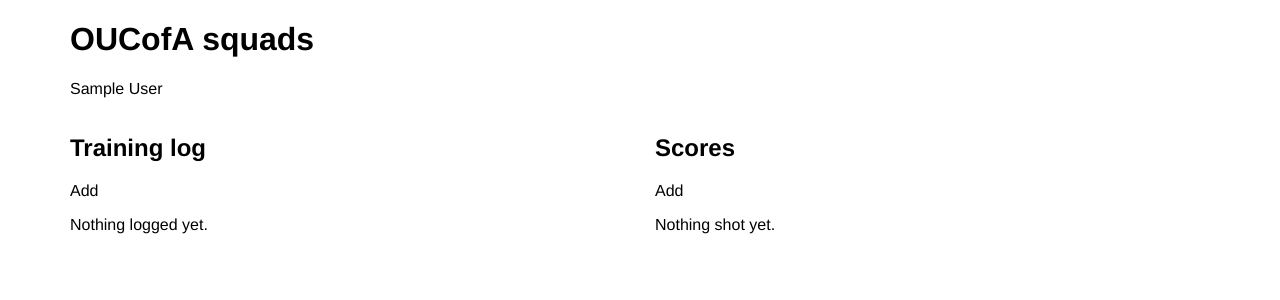
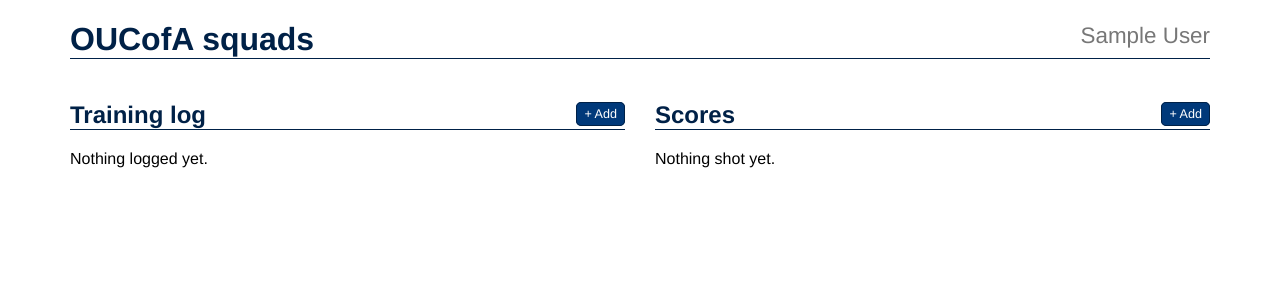
Before and after one commit to mjtamlyn/squads, a Django app: page / in a window 1280 px wide. Shown: the top 300 px of the page. Run offline with Django 3.2, Linux system fonts and the light colour scheme; the visitor is signed in with stand-in values (Sample User, id 1); data that the repository does not hold is empty; some libraries are stand-ins or nearby versions.

Commit message:
Basic design.
Fixes #9.

```diff
--- /dev/null
+++ b/sass/_colors.sass
@@ -0,0 +1,3 @@
+$oxford: #002147
+$grey: #ccc
+$grey-text: #777
--- /dev/null
+++ b/sass/_forms.sass
@@ -0,0 +1,18 @@
+.btn
+  border: 1px solid $oxford
+  background-color: lighten($oxford, 10%)
+  color: white
+  +border-radius(5px)
+  padding: 4px 7px
+  cursor: pointer
+  font-size: 75%
+  -webkit-tap-highlight-color: rgba(0,0,0,0)
+
+  &:hover,
+  &:active,
+  &.active
+    background-color: $oxford
+
+.btn-add
+  &:before
+    content: "+ "
--- /dev/null
+++ b/sass/_layout.sass
@@ -0,0 +1,84 @@
+$max-page-width: 1200px
+$margin-width: 15px
+
+*
+  box-sizing: border-box
+
+body
+  margin: 0
+
+header
+  margin-bottom: 15px
+
+.container
+  width: $max-page-width - 2 * $margin-width
+  margin: 0 auto
+  padding: 0 $margin-width
+
+.row-wrapper
+  margin: 0 -15px
+  padding: 0 15px
+
+.row
+  @include clearfix
+  margin-left: -$margin-width
+  margin-right: -$margin-width
+  margin-bottom: 10px
+
+.col1, .col2, .col3, .col4, .col5, .col6
+  float: left
+  padding: 0 $margin-width
+
+.col6
+  width: 100%
+
+.col5
+  width: 83.3333333333%
+
+.col4
+  width: 66.6666666666%
+
+.col3
+  width: 50%
+
+.col2
+  width: 33.3333333333%
+
+.col1
+  width: 16.6666666666%
+
+.offset1
+  margin-left: 16.6666666666%
+
+.offset2
+  margin-left: 33.3333333333%
+
+.offset3
+  margin-left: 50%
+
+.offset4
+  margin-left: 66.6666666666%
+
+.offset5
+  margin-left: 83.3333333333%
+
+@media (max-width: 1200px)
+  .container
+    width: 940px - 2 * $margin-width
+
+@media (max-width: 950px)
+  .container
+    width: 100%
+
+  .col3, .col4, .col5
+    width: 100%
+
+@media (max-width: 500px)
+  .col1, .col2
+    width: 100%
+
+.right
+  float: right
+
+.left
+  float: left
--- /dev/null
+++ b/sass/_typography.sass
@@ -0,0 +1,13 @@
+body
+  font-family: "Helvetica Neue", Arial, sans-serif
+
+h1, h2, h3, h4, h5, h6
+  color: $oxford
+  border-bottom: 1px solid $oxford
+  +clearfix
+
+  small
+    color: $grey-text
+    font-weight: normal
+    font-size: 70%
+    margin-top: 2px
--- a/sass/base.sass
+++ b/sass/base.sass
@@ -1,79 +1,6 @@
 @import 'compass'
 
-body
-  font-family: "Helvetica Neue", Arial, sans-serif
-
-$max-page-width: 1200px
-$margin-width: 15px
-
-*
-  box-sizing: border-box
-
-body
-  margin: 0
-
-header
-  margin-bottom: 15px
-
-.container
-  width: $max-page-width - 2 * $margin-width
-  margin: 0 auto
-  padding: 0 $margin-width
-
-.row-wrapper
-  margin: 0 -15px
-  padding: 0 15px
-
-.row
-  @include clearfix
-  margin-left: -$margin-width
-  margin-right: -$margin-width
-  margin-bottom: 10px
-
-.col1, .col2, .col3, .col4, .col5, .col6
-  float: left
-  padding: 0 $margin-width
-
-.col6
-  width: 100%
-
-.col5
-  width: 83.3333333333%
-
-.col4
-  width: 66.6666666666%
-
-.col3
-  width: 50%
-
-.col2
-  width: 33.3333333333%
-
-.col1
-  width: 16.6666666666%
-
-.offset1
-  margin-left: 16.6666666666%
-
-.offset2
-  margin-left: 33.3333333333%
-
-.offset3
-  margin-left: 50%
-
-.offset4
-  margin-left: 66.6666666666%
-
-.offset5
-  margin-left: 83.3333333333%
-
-@media (max-width: 1200px)
-  .container
-    width: 940px - 2 * $margin-width
-
-@media (max-width: 950px)
-  .container
-    width: 100%
-
-  .col1, .col2, .col3, .col4, .col5
-    width: 100%
+@import 'colors'
+@import 'layout'
+@import 'typography'
+@import 'forms'
--- a/squads/settings.py
+++ b/squads/settings.py
@@ -63,6 +63,7 @@ STATICFILES_DIRS = (os.path.join(BASE_DIR, 'static'),)
 # Apps
 AUTHENTICATION_BACKENDS = (
     'social_auth.backends.facebook.FacebookBackend',
+    'django.contrib.auth.backends.ModelBackend',
 )
 FACEBOOK_APP_ID = '302914746566919'
 FACEBOOK_API_SECRET = '9ace9d9750b6f4ef0cf97d7345af6ec8'
--- a/squads/templates/base.html
+++ b/squads/templates/base.html
@@ -9,8 +9,10 @@
     <body>
         <header>
             <div class="container">
-                <h1>OUCofA squads</h1>
-                <p>{{ request.user.get_full_name }}</p>
+                <h1>
+                    OUCofA squads
+                    <small class="right">{{ request.user.get_full_name }}</small>
+                </h1>
             </div>
         </header>
         <div class="container">
--- a/squads/templates/home.html
+++ b/squads/templates/home.html
@@ -4,8 +4,10 @@
 {% block content %}
 <div class="row">
     <div class="col3">
-        <h2>Training log</h2>
-        <a>Add</a>
+        <h2>
+            Training log
+            <small class="right"><a class="btn btn-add">Add</a></small>
+        </h2>
         {% for session in sessions %}
         {{ session }}
         {% empty %}
@@ -13,8 +15,10 @@
         {% endfor %}
     </div>
     <div class="col3">
-        <h2>Scores</h2>
-        <a>Add</a>
+        <h2>
+            Scores
+            <small class="right"><a class="btn btn-add">Add</a></small>
+        </h2>
         {% for score in scores %}
         {{ score }}
         {% empty %}
--- a/static/css/base.css
+++ b/static/css/base.css
@@ -1,7 +1,3 @@
-body {
-  font-family: "Helvetica Neue", Arial, sans-serif;
-}
-
 * {
   box-sizing: border-box;
 }
@@ -92,7 +88,58 @@ header {
     width: 100%;
   }
 
-  .col1, .col2, .col3, .col4, .col5 {
+  .col3, .col4, .col5 {
     width: 100%;
   }
 }
+@media (max-width: 500px) {
+  .col1, .col2 {
+    width: 100%;
+  }
+}
+.right {
+  float: right;
+}
+
+.left {
+  float: left;
+}
+
+body {
+  font-family: "Helvetica Neue", Arial, sans-serif;
+}
+
+h1, h2, h3, h4, h5, h6 {
+  color: #002147;
+  border-bottom: 1px solid #002147;
+  overflow: hidden;
+  *zoom: 1;
+}
+h1 small, h2 small, h3 small, h4 small, h5 small, h6 small {
+  color: #777777;
+  font-weight: normal;
+  font-size: 70%;
+  margin-top: 2px;
+}
+
+.btn {
+  border: 1px solid #002147;
+  background-color: #00397a;
+  color: white;
+  -webkit-border-radius: 5px;
+  -moz-border-radius: 5px;
+  -ms-border-radius: 5px;
+  -o-border-radius: 5px;
+  border-radius: 5px;
+  padding: 4px 7px;
+  cursor: pointer;
+  font-size: 75%;
+  -webkit-tap-highlight-color: rgba(0, 0, 0, 0);
+}
+.btn:hover, .btn:active, .btn.active {
+  background-color: #002147;
+}
+
+.btn-add:before {
+  content: "+ ";
+}
```
